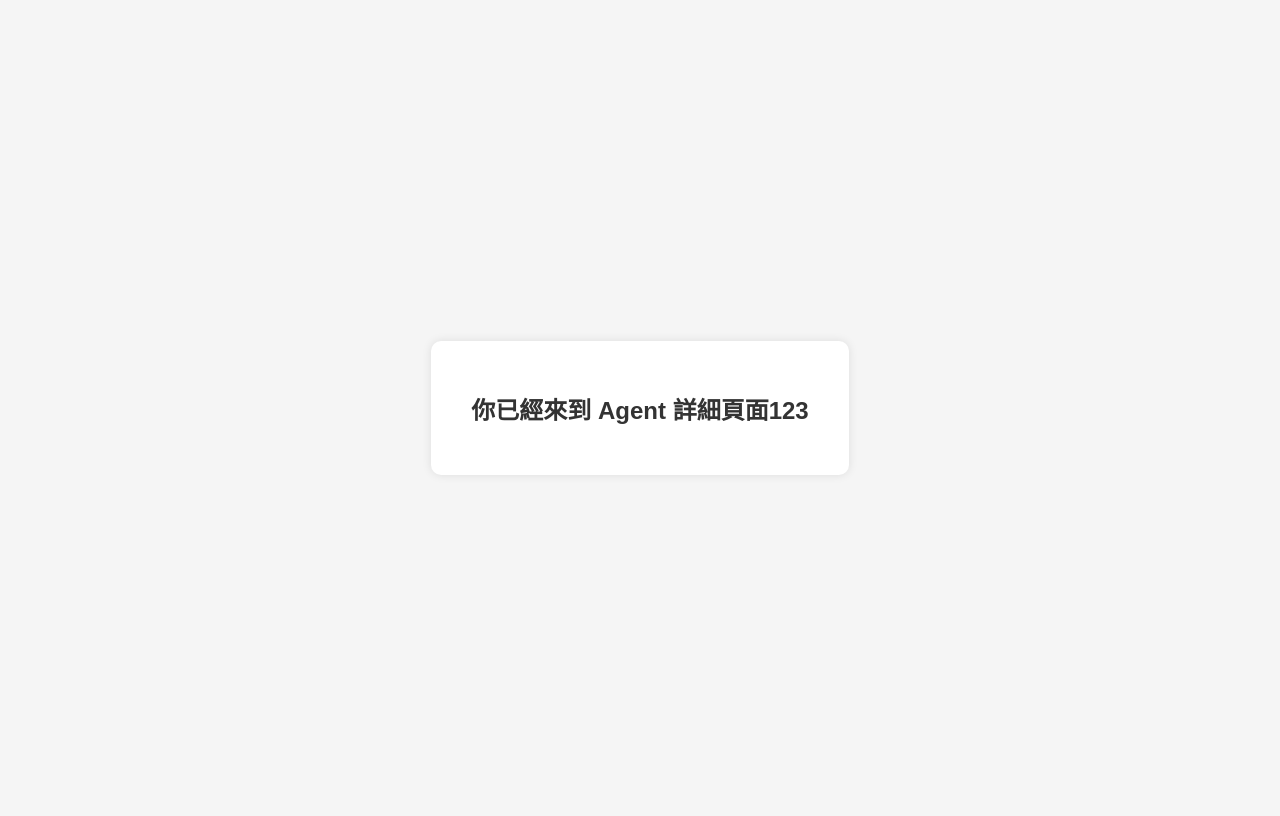
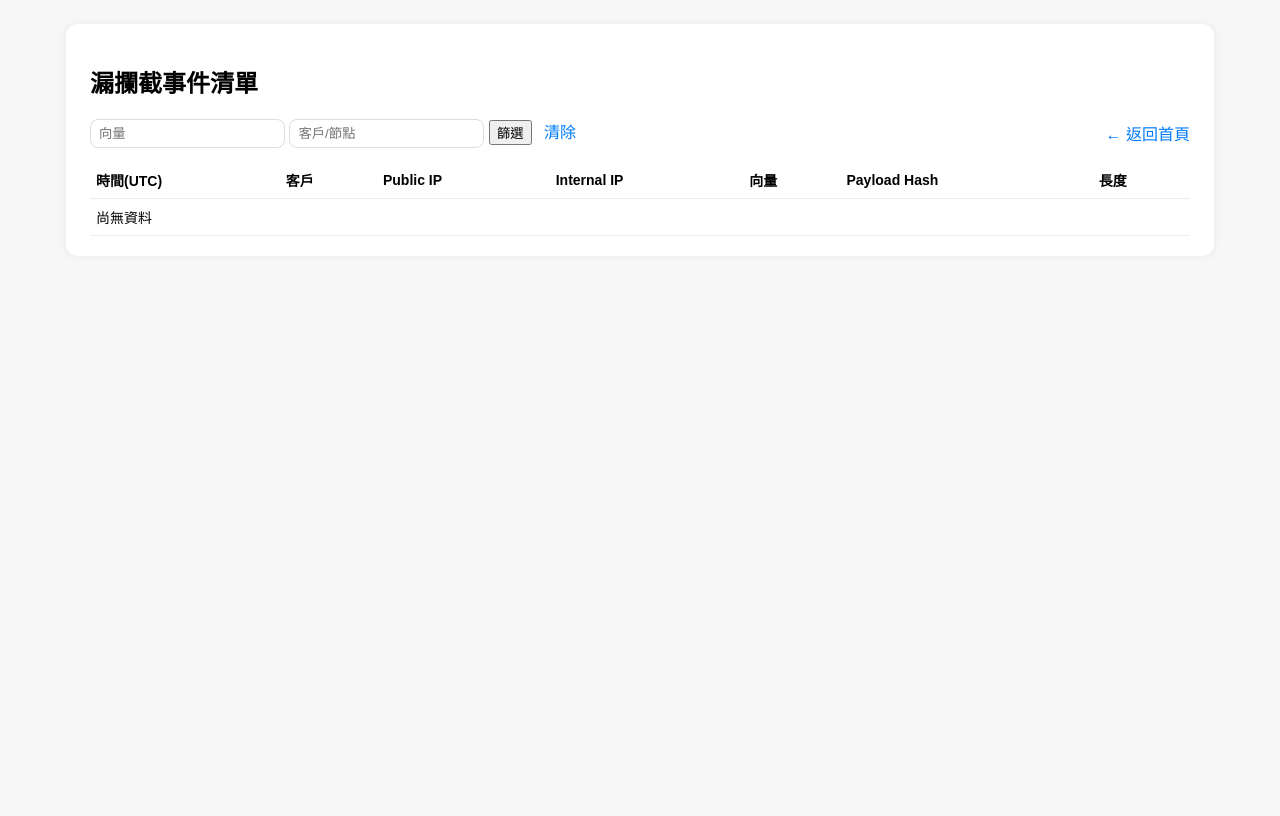
Before and after one commit to KW0817/agent_site, a Flask app: page /view in a window 1280 px wide. After the commit the page ends 225 px from the top, so only its background shows below. Run offline with Flask 3, Linux system fonts and the light colour scheme; data that the repository does not hold is empty.

Commit message:
Update view.html

```diff
--- a/templates/view.html
+++ b/templates/view.html
@@ -1,32 +1,53 @@
 <!DOCTYPE html>
 <html lang="zh-Hant">
 <head>
-    <meta charset="UTF-8">
-    <title>Agent 詳細頁面</title>
-    <style>
-        body {
-            background-color: #f5f5f5;
-            display: flex;
-            justify-content: center;
-            align-items: center;
-            height: 100vh;
-            font-family: Arial, sans-serif;
-        }
-        .message-box {
-            background-color: white;
-            padding: 30px 40px;
-            border-radius: 10px;
-            box-shadow: 0 0 10px rgba(0,0,0,0.1);
-            text-align: center;
-        }
-        h2 {
-            color: #333;
-        }
-    </style>
+  <meta charset="UTF-8">
+  <title>漏攔截事件清單</title>
+  <style>
+    body{margin:0;padding:24px;font-family:Arial,sans-serif;background:#f7f7f7}
+    .wrap{max-width:1100px;margin:0 auto;background:#fff;border-radius:12px;padding:20px 24px;box-shadow:0 0 10px rgba(0,0,0,.06)}
+    table{width:100%;border-collapse:collapse;margin-top:14px}
+    th,td{border-bottom:1px solid #eee;padding:8px 6px;text-align:left;font-size:14px}
+    .filters{display:flex;gap:8px;align-items:center}
+    input{padding:6px 8px;border:1px solid #ddd;border-radius:8px}
+    a{color:#007bff;text-decoration:none}
+  </style>
 </head>
 <body>
-    <div class="message-box">
-        <h2>你已經來到 Agent 詳細頁面123</h2>
-    </div>
+<div class="wrap">
+  <h2>漏攔截事件清單</h2>
+  <div class="filters">
+    <form method="get">
+      <input name="vector" placeholder="向量" value="{{ vector or '' }}">
+      <input name="client" placeholder="客戶/節點" value="{{ client or '' }}">
+      <button type="submit">篩選</button>
+      <a href="/view" style="margin-left:8px;">清除</a>
+    </form>
+    <a href="/" style="margin-left:auto;">← 返回首頁</a>
+  </div>
+  <table>
+    <thead>
+      <tr>
+        <th>時間(UTC)</th><th>客戶</th><th>Public IP</th><th>Internal IP</th>
+        <th>向量</th><th>Payload Hash</th><th>長度</th>
+      </tr>
+    </thead>
+    <tbody>
+      {% for r in rows %}
+      <tr>
+        <td>{{ r.ts }}</td>
+        <td>{{ r.client_id }}</td>
+        <td>{{ r.ip_public }}</td>
+        <td>{{ r.ip_internal }}</td>
+        <td><a href="/view?vector={{ r.vector|urlencode }}">{{ r.vector }}</a></td>
+        <td title="SHA256">{{ r.payload_sha256 }}</td>
+        <td>{{ r.payload_len }}</td>
+      </tr>
+      {% else %}
+      <tr><td colspan="7">尚無資料</td></tr>
+      {% endfor %}
+    </tbody>
+  </table>
+</div>
 </body>
 </html>
```
